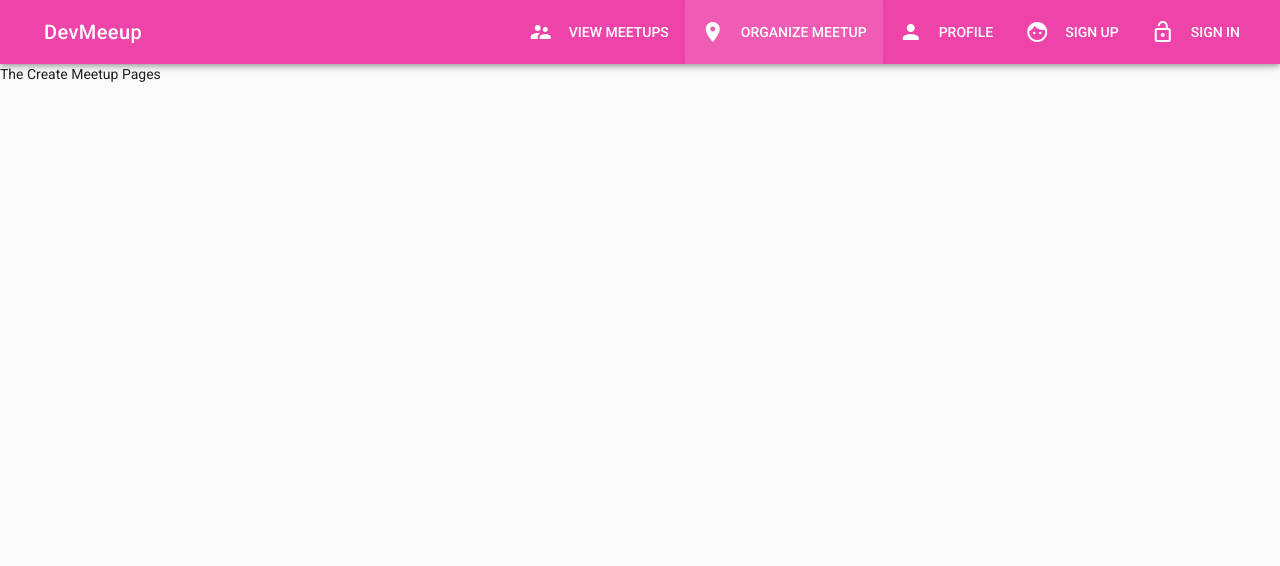
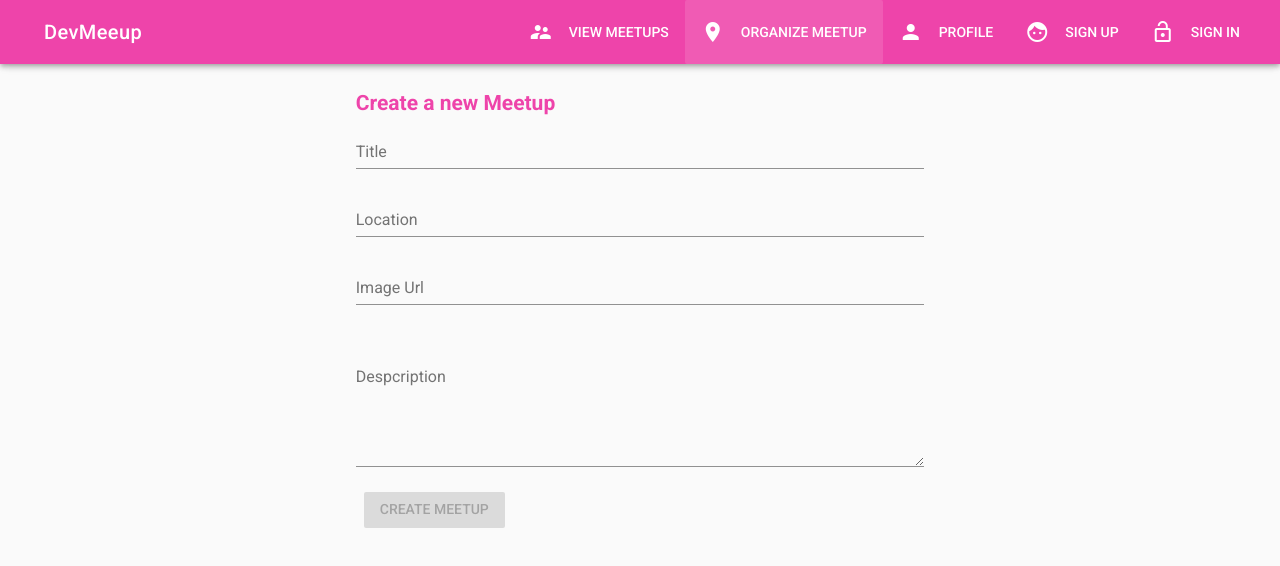
Before and after one commit to chriswhite5918/Vue-practice, a Vue app in the folder my-vuetify/: page /meetup/new in a window 1280 px wide. Shown: the top 566 px of the page. Built offline with nearby package versions, Linux system fonts and the light colour scheme.

Commit message:
Added create meetup page

```diff
--- a/my-vuetify/src/components/Meetup/CreateMeetup.vue
+++ b/my-vuetify/src/components/Meetup/CreateMeetup.vue
@@ -1,10 +1,81 @@
 <template>
-    <div>
-        <p>The Create Meetup Pages</p>
-    </div>
+    <v-container>
+        <v-layout row wrap>
+            <v-flex XS12 sm6 offset-sm3>
+                <h2 class="primary--text">Create a new Meetup</h2>
+            </v-flex>
+        </v-layout>
+        <!--Title-->
+        <v-layout row wrap>
+            <v-flex xs12>
+                <form @submit.prevent="onCreateMeetup">
+                    <v-layout row>
+                        <v-flex xs12 sm6 offset-sm3>
+                            <v-text-field :rules="[() => title.length > 0 || 'This field is required']" v-model="title" name="title" label="Title" id="title" required></v-text-field>
+                        </v-flex>
+                    </v-layout>
+                    <!--Location-->
+                    <v-layout row>
+                        <v-flex xs12 sm6 offset-sm3>
+                            <v-text-field :rules="[() => location.length > 0 || 'This field is required']" v-model="location" name="location" label="Location" id="location" required></v-text-field>
+                        </v-flex>
+                    </v-layout>
+                    <!--ImageUrl-->
+                    <v-layout row>
+                        <v-flex xs12 sm6 offset-sm3>
+                            <v-text-field :rules="[() => imageUrl.length > 0 || 'This field is required']" v-model="imageUrl" name="imageUrl" label="Image Url" id="image-url" required></v-text-field>
+                        </v-flex>
+                    </v-layout>
+                    <!--Image-->
+                    <v-layout row>
+                        <v-flex xs12 sm6 offset-sm3>
+                            <img :src="imageUrl" height="250">
+                        </v-flex>
+                    </v-layout>
+                    <!--Description-->
+                    <v-layout row>
+                        <v-flex xs12 sm6 offset-sm3>
+                            <v-text-field :rules="[() => despcription.length > 0 || 'This field is required']" v-model="despcription" name="despcription" label="Despcription" id="despcription" required multi-line></v-text-field>
+                        </v-flex>
+                    </v-layout>
+                    <!--Description-->
+                    <v-layout row wrap>
+                        <v-flex xs12 sm6 offset-sm3>
+                            <v-btn class="primary" :disabled="!formIsValid" type="submit">Create Meetup</v-btn>
+                        </v-flex>
+                    </v-layout>
+                </form>
+            </v-flex>
+        </v-layout>
+    </v-container>
 </template>
 
 <script>
-    export default{
+  export default {
+    data () {
+      return {
+        title: '',
+        location: '',
+        imageUrl: '',
+        despcription: ''
+      }
+    },
+    computed: {
+        formIsValid() {
+            return this.title !== '' && this.location !== '' && this.imageUrl !== '' && this.despcription !== ''
+        }
+    },
+    methods: {
+        onCreateMeetup() {
+            const meetupData = {
+                title: this.title,
+                location: this.location,
+                imageUrl: this.imageUrl,
+                despcription: this.despcription,
+                date: new Date()
+            }
+            this.$store.dispatch('createMeetup', meetupData)
+        }
     }
+  }
 </script>
--- a/my-vuetify/src/store/index.js
+++ b/my-vuetify/src/store/index.js
@@ -25,8 +25,24 @@
       registeredMeetups: ['gagawrw']
     }
   },
-  mutations: {},
-  actions: {},
+  mutations: {
+    createMeetup(state, payload) {
+      state.loadedMeetups.push(payload)
+    }
+  },
+  actions: {
+    createMeetup({ commit }, payload) {
+      const meetup = {
+        title: payload.title,
+        location: payload.location,
+        imageUrl: payload.imageUrl,
+        description: payload.description,
+        date: payload.date
+      }
+      // Reach out to firebase to store it
+      commit('createMeetup', meetup)
+    }
+  },
   getters: {
     loadedMeetups(state) {
       return state.loadedMeetups.sort((meetupA, meetupB) => {
```
